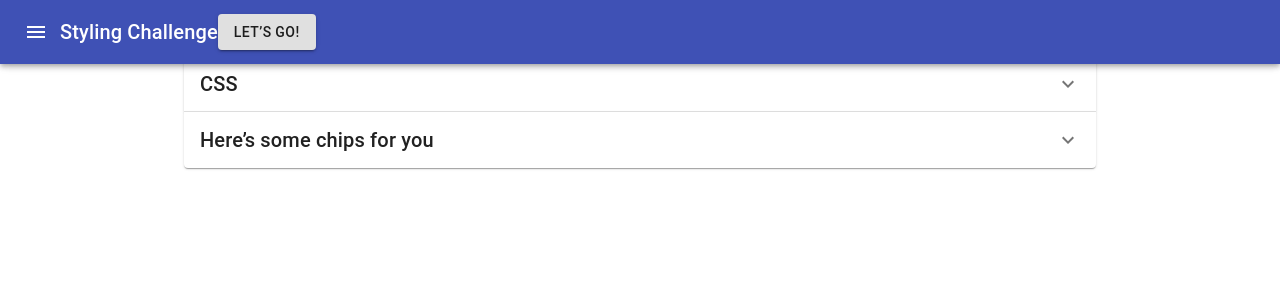
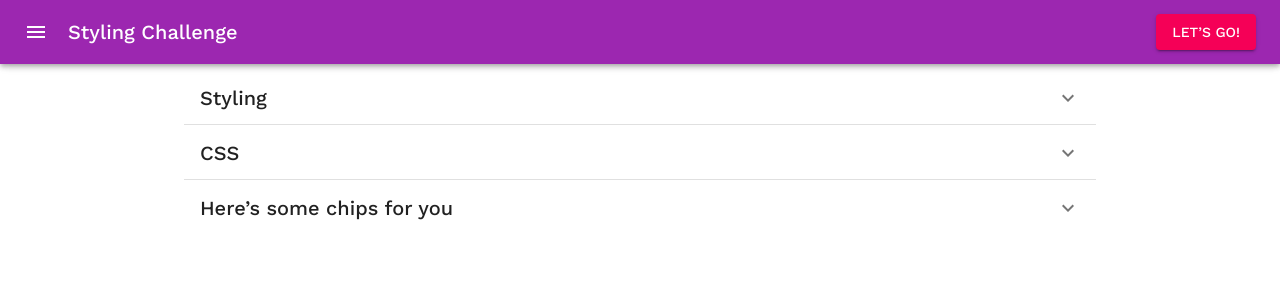
Before and after one commit to 2hats-co/task3-stylingchallenge, a React (Create React App) app: page / in a window 1280 px wide. Shown: the top 300 px of the page. Built offline with nearby package versions, Linux system fonts and the light colour scheme.

Commit message:
Complete Task

```diff
--- a/package.json
+++ b/package.json
@@ -3,8 +3,10 @@
   "version": "0.1.0",
   "private": true,
   "dependencies": {
-    "@material-ui/core": "^4.0.0",
+    "@material-ui/core": "^4.2.1",
     "@material-ui/icons": "^4.0.0",
+    "@material-ui/styles": "^4.2.1",
+    "@types/babel__core": "^7.1.2",
     "react": "^16.8.6",
     "react-dom": "^16.8.6",
     "react-scripts": "2.1.8"
--- a/src/App.js
+++ b/src/App.js
@@ -1,17 +1,39 @@
 import React from 'react';
 
-import { Container } from '@material-ui/core';
+import { Container, createMuiTheme } from '@material-ui/core';
+import { makeStyles } from '@material-ui/styles';
 
 import TopBar from './components/TopBar';
 import ChipArray from './components/ChipArray';
 import Panel from './components/Panel';
+import { ThemeProvider } from '@material-ui/styles';
+import { purple, pink } from '@material-ui/core/colors';
+
+const theme = createMuiTheme({
+palette: {
+  primary: purple,
+  secondary: pink,
+},
+
+  typography: { fontFamily: ['Work Sans', 'sans-serif'].join(',') },
+})
+
+const useStyles = makeStyles(theme => ({
+  container: {
+    marginTop: 70,
+  },
+  panel: {
+    borderTop: 0,
+  }
+}))
 
 const App = props => {
+  const classes = useStyles();
   return (
-    <div>
+    <ThemeProvider theme={theme}>
       <TopBar />
 
-      <Container maxWidth="md">
+      <Container className={classes.container} maxWidth="md">
         <Panel title="Styling" body="It’s never as easy as it seems." />
         <Panel title="CSS" body="Is a weird beast." />
         <Panel
@@ -44,7 +66,7 @@ const App = props => {
           }
         />
       </Container>
-    </div>
+    </ThemeProvider>
   );
 };
 
--- a/src/components/ChipArray.js
+++ b/src/components/ChipArray.js
@@ -1,14 +1,24 @@
 import React from 'react';
 
 import { Chip } from '@material-ui/core';
+import { makeStyles } from '@material-ui/styles';
+
+const useStyles = makeStyles(theme => ({
+  chips: {
+    margin: theme.spacing(1),
+    marginLeft: 0,
+    marginTop: 0,
+  }
+}))
 
 const ChipArray = props => {
   const { items } = props;
+  const classes = useStyles();
 
   return (
     <div>
       {items.map((x, i) => (
-        <Chip key={`${i}-${x}`} label={x} />
+        <Chip size='small' className={classes.chips} key={`${i}-${x}`} label={x} />
       ))}
     </div>
   );
--- a/src/components/Panel.js
+++ b/src/components/Panel.js
@@ -1,13 +1,45 @@
 import React from 'react';
 
 import {
-  ExpansionPanel,
-  ExpansionPanelSummary,
   ExpansionPanelDetails,
   Typography,
 } from '@material-ui/core';
+import { withStyles } from '@material-ui/core/styles';
+import MuiExpansionPanel from '@material-ui/core/ExpansionPanel';
+import MuiExpansionPanelSummary from '@material-ui/core/ExpansionPanelSummary';
 
 import ExpandMoreIcon from '@material-ui/icons/ExpandMore';
+
+
+const ExpansionPanel = withStyles({
+  root: {
+    boxShadow: 'none',
+    '&:not(:last-child)': {
+      borderBottom: 0,
+    },
+    '&$expanded': {
+      margin: 'auto',
+    },
+  },
+  expanded: {},
+})(MuiExpansionPanel);
+
+const ExpansionPanelSummary = withStyles({
+  root: {
+    marginBottom: -1,
+    minHeight: 56,
+    '&$expanded': {
+      minHeight: 56,
+    },
+  },
+  content: {
+    '&$expanded': {
+      margin: '12px 0',
+    },
+  },
+  expanded: {},
+})(MuiExpansionPanelSummary);
+
 
 const Panel = props => {
   const { title, body } = props;
@@ -17,7 +49,6 @@ const Panel = props => {
       <ExpansionPanelSummary expandIcon={<ExpandMoreIcon />}>
         <Typography variant="h6">{title}</Typography>
       </ExpansionPanelSummary>
-
       <ExpansionPanelDetails>
         {typeof body === 'string' ? <Typography>{body}</Typography> : body}
         {/* Need to do this. Otherwise will get <div> cannot be a descendant of <p> DOM validation warning */}
--- a/src/components/TopBar.js
+++ b/src/components/TopBar.js
@@ -8,23 +8,40 @@ import {
   Typography,
 } from '@material-ui/core';
 
+import { makeStyles } from '@material-ui/styles';
 import MenuIcon from '@material-ui/icons/Menu';
 
+const useStyles = makeStyles(theme => ({
+  root: {
+    flexGrow: 1
+  },
+  menuButton: {
+    marginRight: theme.spacing(1)
+  },
+  title: {
+    flexGrow: 1
+  },
+}))
+
 const TopBar = props => {
+  const classes = useStyles();
   return (
+    <div className={classes.root}>
       <AppBar position="fixed">
         <Toolbar>
-        <IconButton edge="start" color="inherit" aria-label="Menu">
+
+          <IconButton className={classes.menuButton} edge="start" color="inherit" aria-label="Menu">
             <MenuIcon />
           </IconButton>
 
-        <Typography variant="h6" color="inherit">
+          <Typography className={classes.title} variant="h6" color="inherit">
             Styling Challenge
         </Typography>
 
-        <Button variant="contained">Let’s go!</Button>
+          <Button color='secondary' variant="contained">Let’s go!</Button>
         </Toolbar>
       </AppBar>
+    </div>
   );
 };
 
--- a/src/index.css
+++ b/src/index.css
@@ -1,3 +1,4 @@
 body {
   margin: 0;
+  font-family: 'Work Sans', sans-serif;
 }
```
Also changed, not shown: 1 other file (tests, documents, lock files or other folders). Lines whose indentation alone changed are shown as unchanged.
